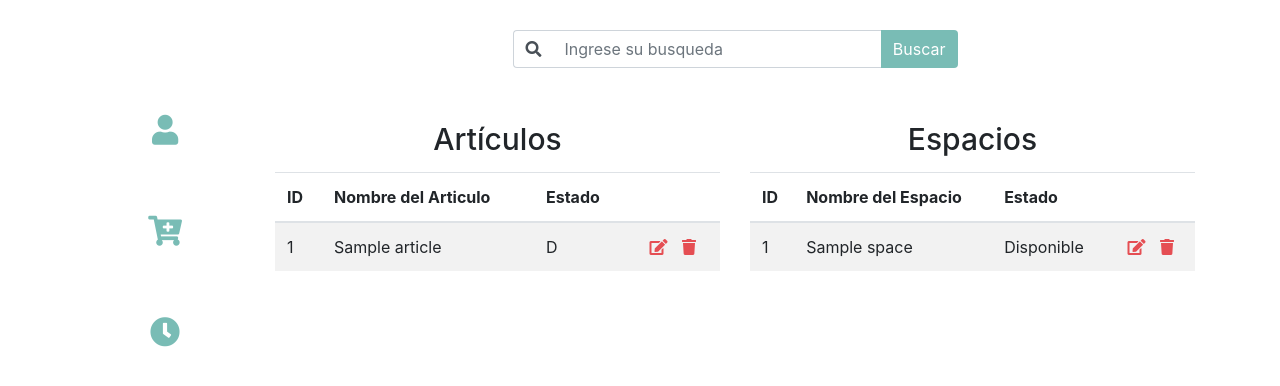
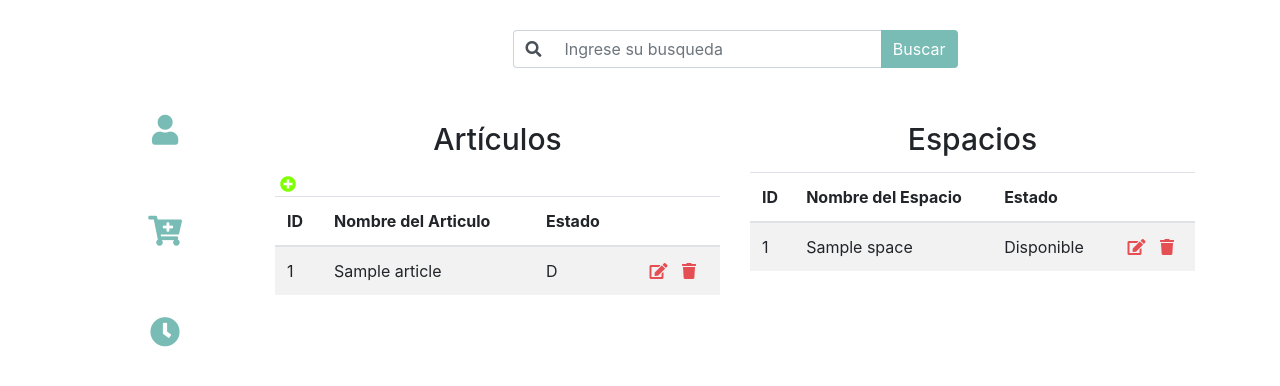
Before and after one commit to DCC-CC4401/2018-1-Soft-of-War-T4, a Django app: page /admin/items-panel/ in a window 1280 px wide. Shown: the part 78-464 px from the top of the page. Run offline with Django 3.2, Linux system fonts and the light colour scheme; a user stored in the database is signed in; tables that the repository leaves empty hold one stand-in row (values such as "Sample post"); some libraries are stand-ins or nearby versions.

Commit message:
Borro capacidad de item

```diff
--- a/cc4401Inventory/adminApp/templates/items_panel.html
+++ b/cc4401Inventory/adminApp/templates/items_panel.html
@@ -44,6 +44,9 @@
             <td>{{ article.id }}</td>
             <td>{{ article.name }}</td>
             <td>{{ article.state }}</td>
+              <a href="#" class="table-button add-button">
+                   <i class="fas fa-plus-circle"></i>
+              </a>
             <td class="center-column">
               <a class="table-button" href="{% url 'article_data_admin' article.id %}"><i class="fas fa-edit"></i></a>
               <a class="table-button" href="#"><i class="fas fa-trash"></i></a>
--- a/cc4401Inventory/mainApp/models.py
+++ b/cc4401Inventory/mainApp/models.py
@@ -75,7 +75,7 @@ class Item(models.Model):
     name = models.CharField('Nombre', max_length=40)
     description = models.TextField('Descripción', blank=True)
     image = models.ImageField('Imagen del articulo', upload_to='static/img/items', blank=True)
-    capacity = models.PositiveIntegerField('Capacidad', default=0)
+
 
     class Meta:
         abstract = True
```
